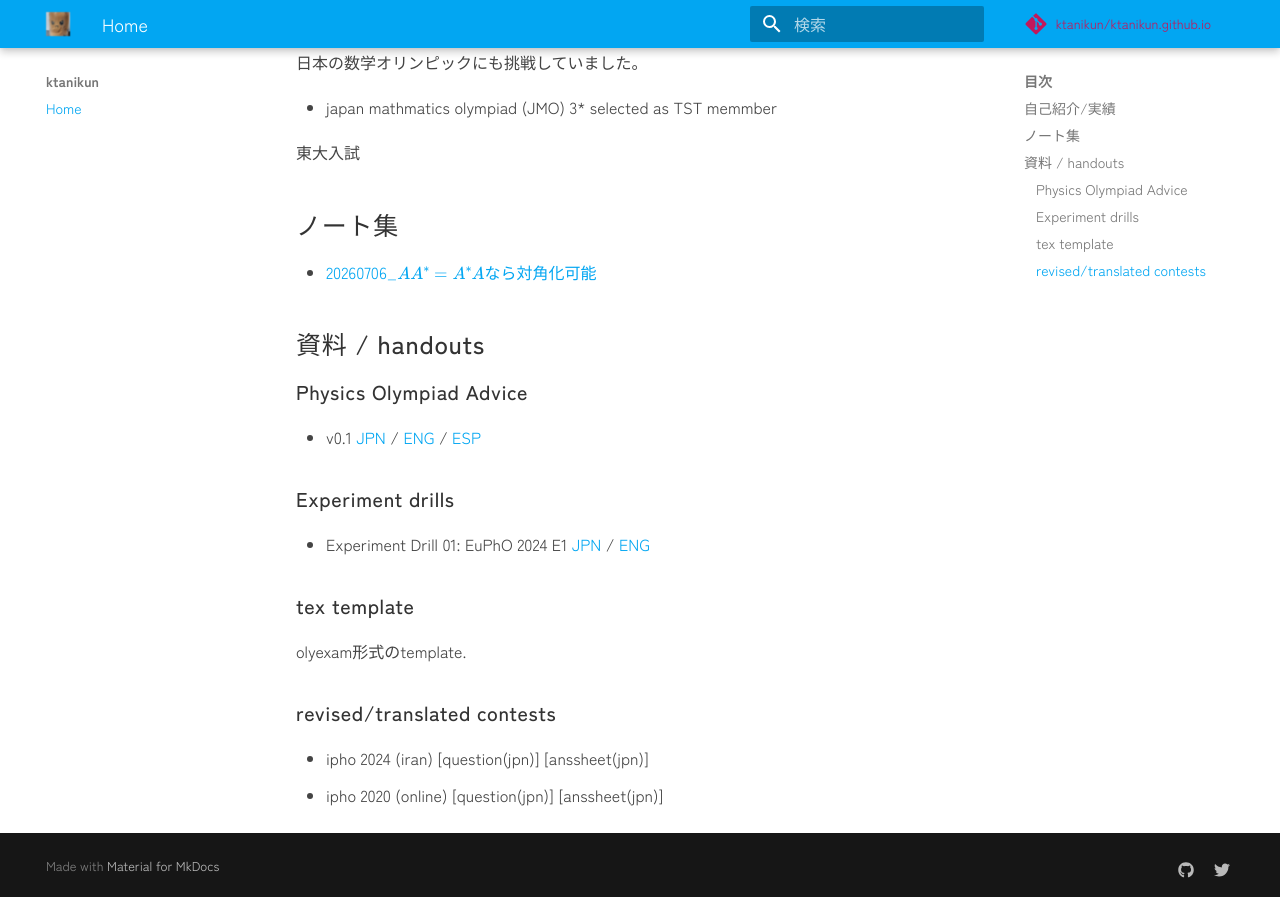
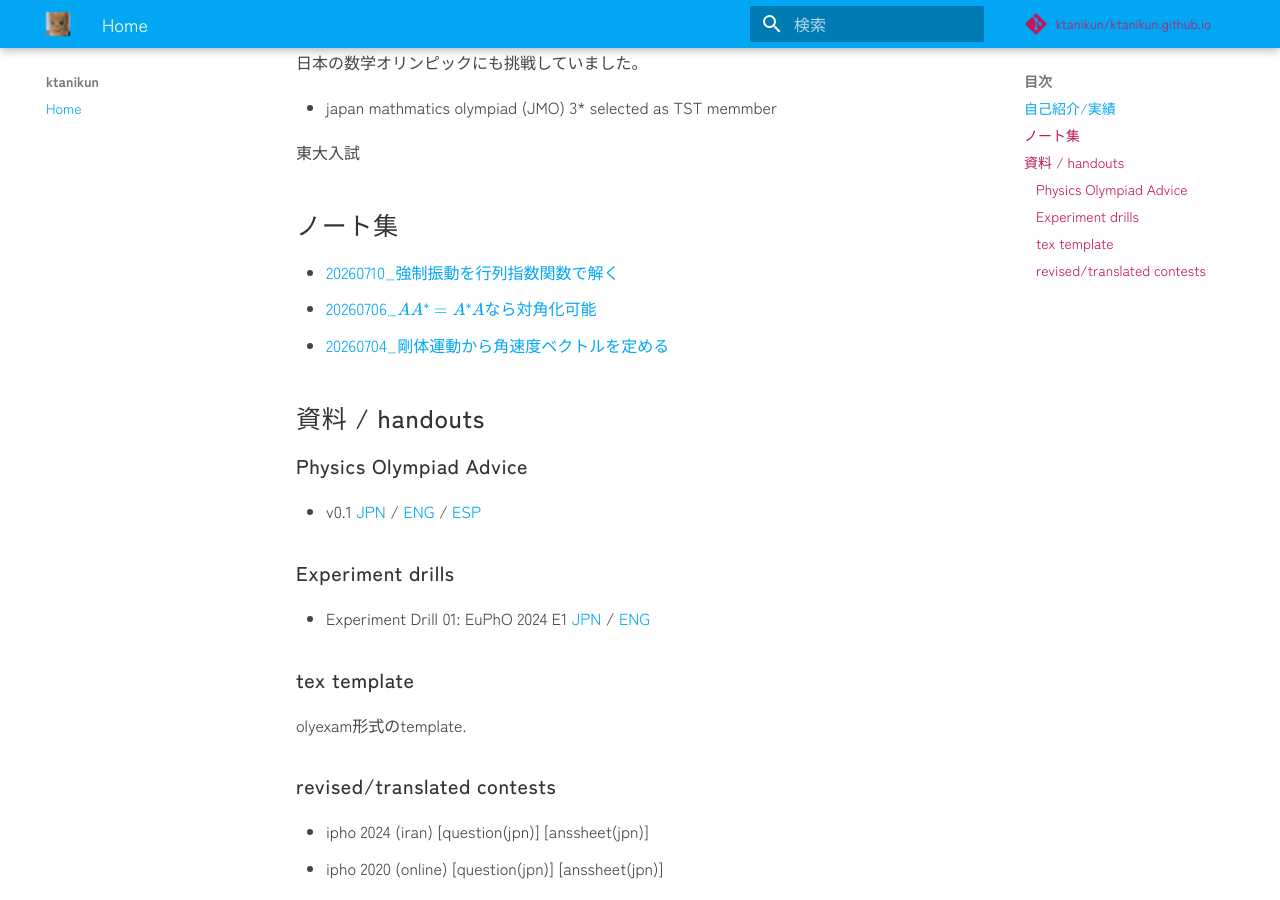
Before and after one commit to ktanikun/ktanikun.github.io, an MkDocs documentation site: the page built from docs/index.md, in a window 1280 px wide and 900 px high, scrolled down 464 px. Built offline with MkDocs 1.6.1 and Material for MkDocs 9.7.7, drawn with Linux system fonts in a browser that asks for light colours; comment, search, counter and statistics services are not loaded.

Commit message:
Add study notes: 強制振動を行列指数関数で解く / 剛体運動から角速度ベクトルを定める
Co-Authored-By: Claude Opus 4.8 <noreply@anthropic.com>

```diff
--- a/docs/index.md
+++ b/docs/index.md
@@ -25,7 +25,9 @@
 
 ## ノート集
 
+ - [20260710\_強制振動を行列指数関数で解く](pdfs/study/20260710-forced-oscillation-matrix-exponential.pdf)
  - [20260706\_$AA^*=A^*A$なら対角化可能](pdfs/study/20260706-normal-unitary-diagonalization.pdf)
+ - [20260704\_剛体運動から角速度ベクトルを定める](pdfs/study/20260704-rigid-body-angular-velocity.pdf)
 
 ## 資料 / handouts
 
```
Also changed, not shown: 2 other files.
